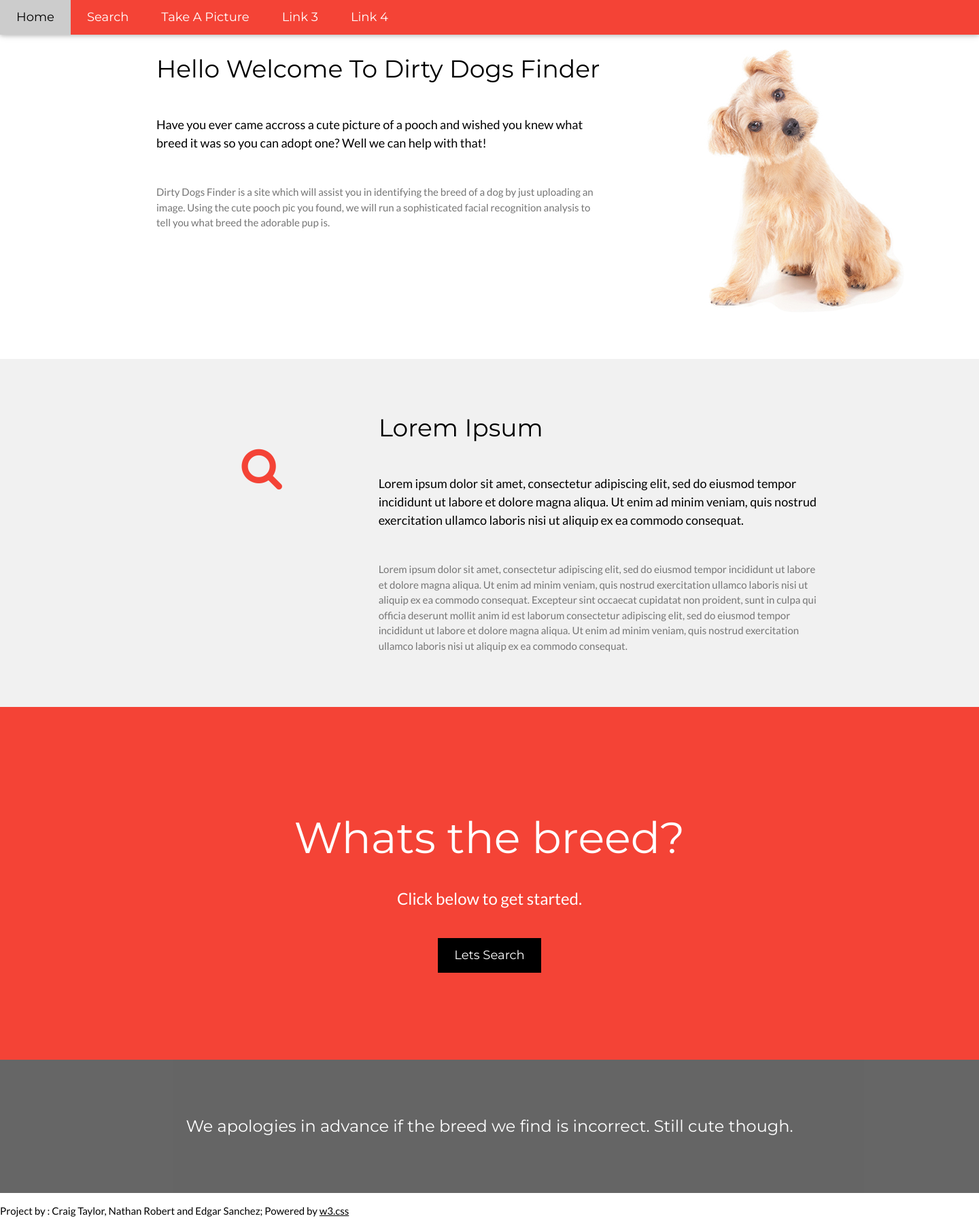
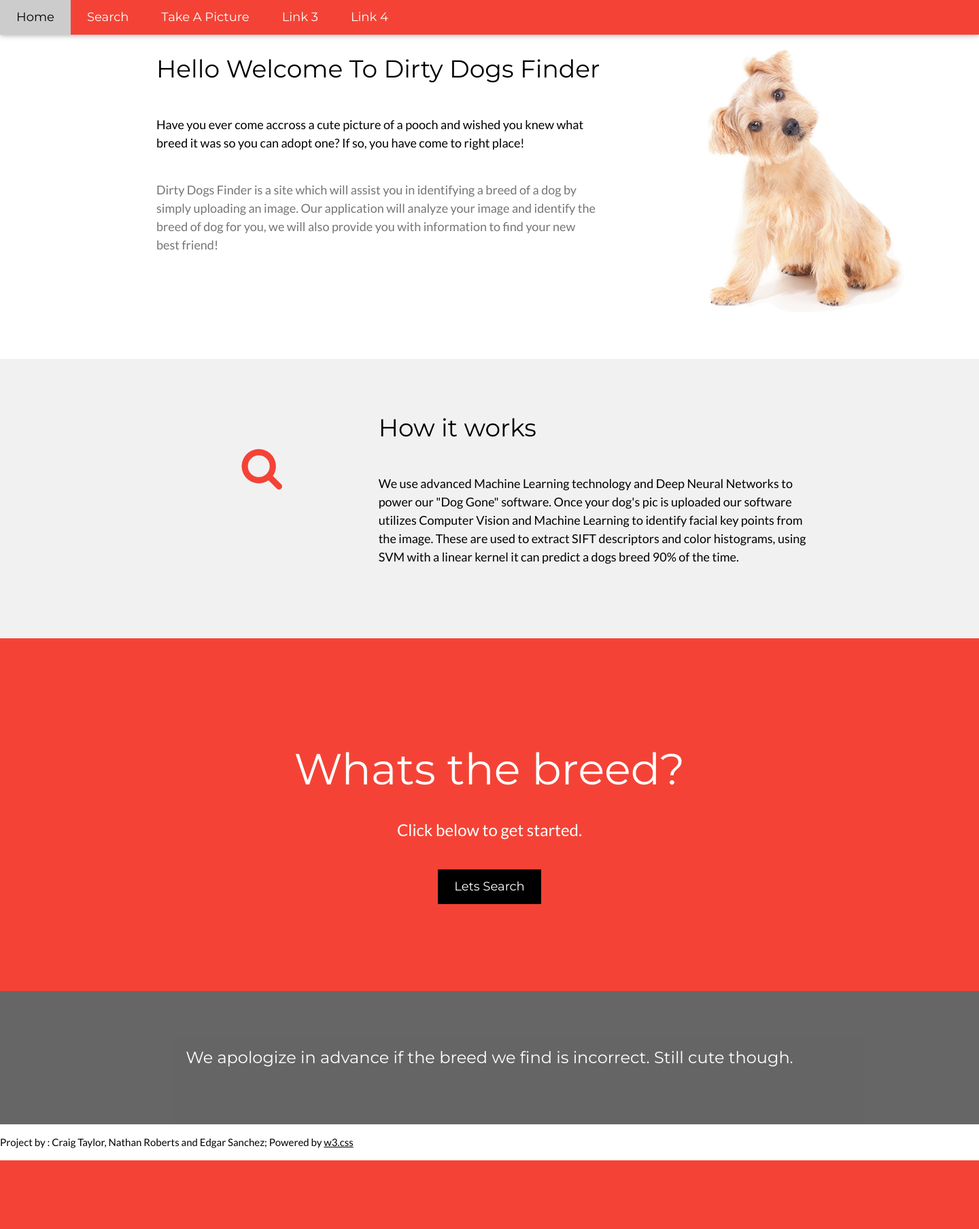
Before and after one commit to n8dagrt/Project-3_DirtyDogs, a Flask app: page / in a window 1440 px wide; the page is wider, and only the part inside the window is pictured. Shown: that part at 68% size. After the commit the page ends 1707 px from the top of that part, so only its background shows below. Run offline with Flask 2, Linux system fonts and the light colour scheme.

Commit message:
Updated HTML template text and created draft of Team Presentation.

```diff
--- a/templates/index.html
+++ b/templates/index.html
@@ -40,9 +40,9 @@ body,h1,h2,h3,h4,h5,h6 {font-family: "Lato", sans-serif}
   <div class="w3-content">
     <div class="w3-twothird">
       <h1>Hello Welcome To Dirty Dogs Finder</h1>
-      <h5 class="w3-padding-32">Have you ever came accross a cute picture of a pooch and wished you knew what breed it was so you can adopt one? Well we can help with that!</h5>
+      <h5 class="w3-padding-32">Have you ever come accross a cute picture of a pooch and wished you knew what breed it was so you can adopt one?  If so, you have come to right place!</h5>
 
-      <p class="w3-text-grey">Dirty Dogs Finder is a site which will assist you in identifying the breed of a dog by just uploading an image. Using the cute pooch pic you found, we will run a sophisticated facial recognition analysis to tell you what breed the adorable pup is.</p>
+      <h5 class="w3-text-grey">Dirty Dogs Finder is a site which will assist you in identifying a breed of a dog by simply uploading an image.  Our application will analyze your image and identify the breed of dog for you, we will also provide you with information to find your new best friend! </h5>
     </div>
 
     <div class="w3-third w3-center">
@@ -59,12 +59,10 @@ body,h1,h2,h3,h4,h5,h6 {font-family: "Lato", sans-serif}
     </div>
 
     <div class="w3-twothird">
-      <h1>Lorem Ipsum</h1>
-      <h5 class="w3-padding-32">Lorem ipsum dolor sit amet, consectetur adipiscing elit, sed do eiusmod tempor incididunt ut labore et dolore magna aliqua. Ut enim ad minim veniam, quis nostrud exercitation ullamco laboris nisi ut aliquip ex ea commodo consequat.</h5>
+      <h1>How it works </h1>
+      <h5 class="w3-padding-32"> We use advanced Machine Learning technology and Deep Neural Networks to power our "Dog Gone" software.  Once your dog's pic is uploaded our software utilizes Computer Vision and Machine Learning to identify facial key points from the image.  These are used to extract SIFT descriptors and color histograms, using SVM with a linear kernel it can predict a dogs breed 90% of the time.</h5>
 
-      <p class="w3-text-grey">Lorem ipsum dolor sit amet, consectetur adipiscing elit, sed do eiusmod tempor incididunt ut labore et dolore magna aliqua. Ut enim ad minim veniam, quis nostrud exercitation ullamco laboris nisi ut aliquip ex ea commodo consequat. Excepteur sint
-        occaecat cupidatat non proident, sunt in culpa qui officia deserunt mollit anim id est laborum consectetur adipiscing elit, sed do eiusmod tempor incididunt ut labore et dolore magna aliqua. Ut enim ad minim veniam, quis nostrud exercitation ullamco
-        laboris nisi ut aliquip ex ea commodo consequat.</p>
+
     </div>
   </div>
 </div>
@@ -77,10 +75,10 @@ body,h1,h2,h3,h4,h5,h6 {font-family: "Lato", sans-serif}
 </header>
 
 <div class="w3-container w3-black w3-center w3-opacity w3-padding-64">
-    <h1 class="w3-margin w3-xlarge">We apologies in advance if the breed we find is incorrect. Still cute though.</h1>
+    <h1 class="w3-margin w3-xlarge">We apologize in advance if the breed we find is incorrect. Still cute though.</h1>
 </div>
 
- <p>Project by : Craig Taylor, Nathan Robert and Edgar Sanchez;  Powered by <a href="https://www.w3schools.com/w3css/default.asp" target="_blank">w3.css</a></p>
+ <p>Project by : Craig Taylor, Nathan Roberts and Edgar Sanchez;  Powered by <a href="https://www.w3schools.com/w3css/default.asp" target="_blank">w3.css</a></p>
 </footer>
 
 <script>
```
Also changed, not shown: static/uploads/9E743175-76A7-47C7-A28B-197C90F2E078.jpeg (added), test images/01_Sample_Dog.jpg (added), 1 other file.
